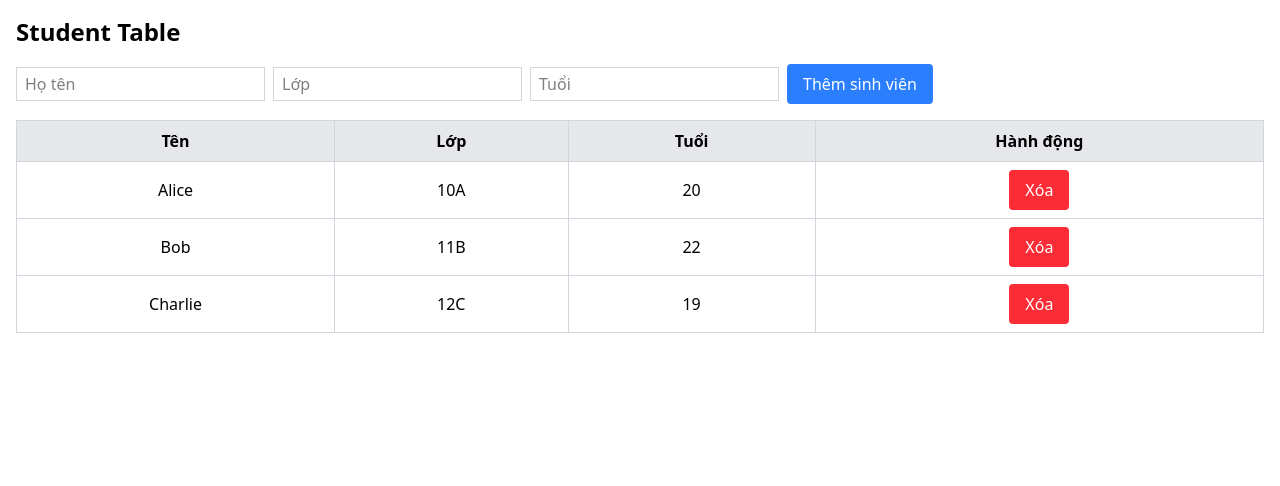
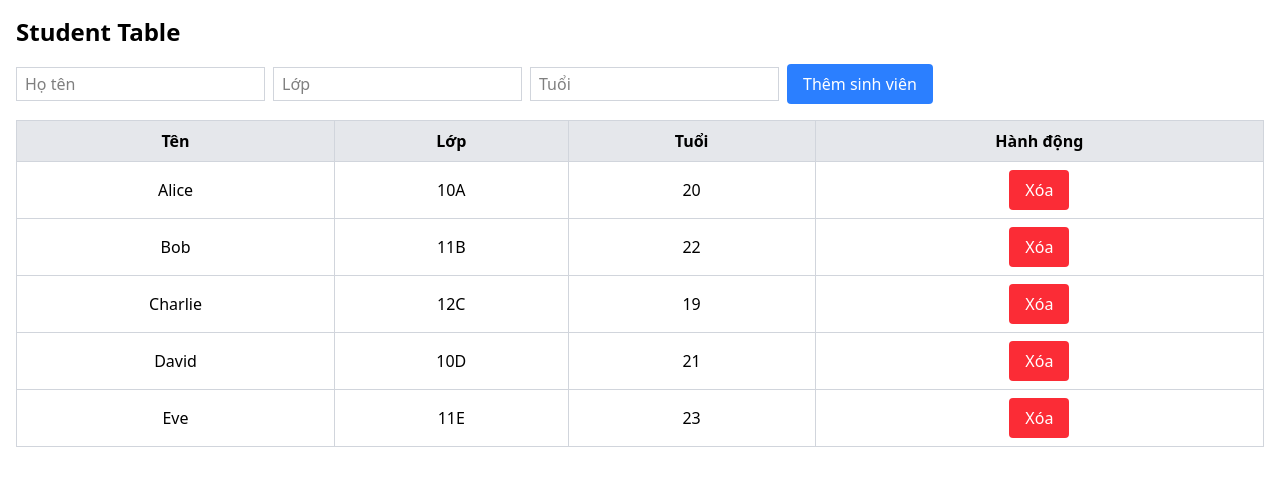
Before and after one commit to ptus04/PTGDUD_PhungVanTu_22637541_KtraTuan10, a React (Vite) app: page / in a window 1280 px wide. Shown: the top 486 px of the page. Built offline with nearby package versions, Linux system fonts and the light colour scheme.

Commit message:
feat: xoá sinh viên

```diff
--- a/src/App.jsx
+++ b/src/App.jsx
@@ -6,6 +6,8 @@ function App() {
     { id: 1, name: 'Alice', class: '10A', age: 20 },
     { id: 2, name: 'Bob', class: '11B', age: 22 },
     { id: 3, name: 'Charlie', class: '12C', age: 19 },
+    { id: 4, name: 'David', class: '10D', age: 21 },
+    { id: 5, name: 'Eve', class: '11E', age: 23 },
   ]);
   const [newStudent, setNewStudent] = useState({ name: '', class: '', age: '' });
 
```
Also changed, not shown: minhchung/cau4.png (added).
